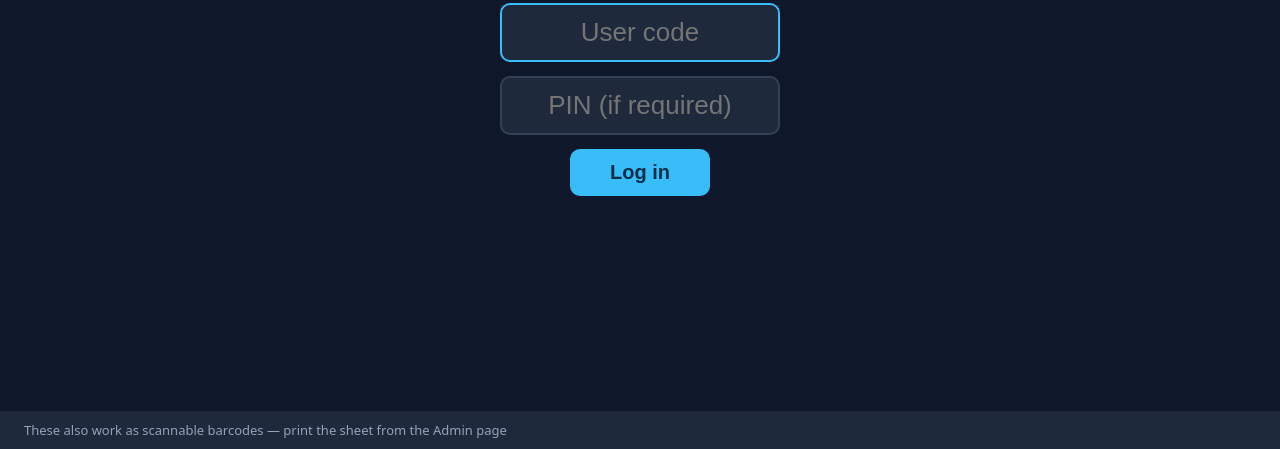
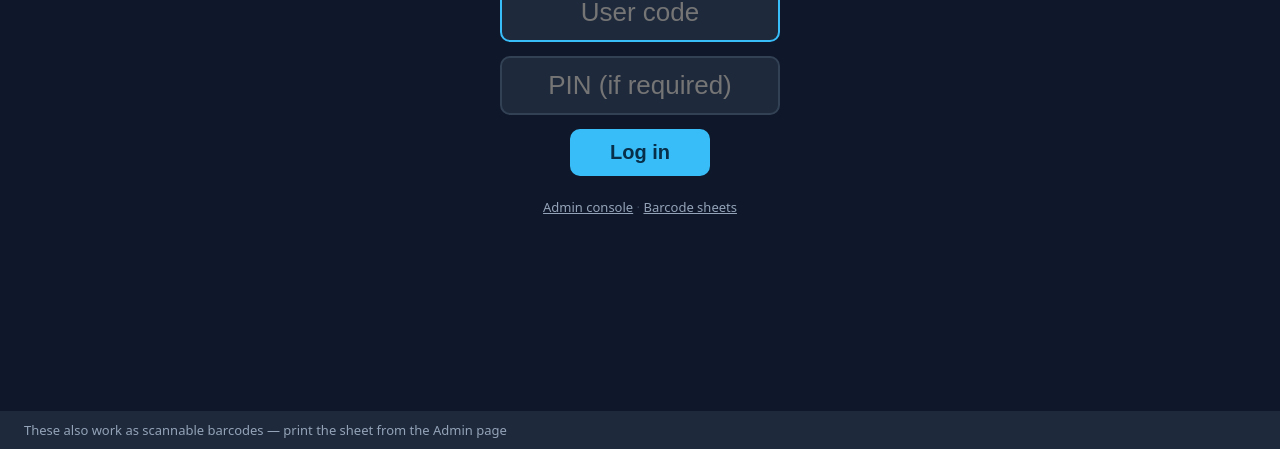
Before and after one commit to DotFrog311/InboundKitScanner, a website: page public/index.html in a window 1280 px wide. Shown: the part 351-800 px from the top of the page. Drawn offline with Linux system fonts and the light colour scheme.

Commit message:
Login screen: links to admin console and barcode sheets

```diff
--- a/public/index.html
+++ b/public/index.html
@@ -216,7 +216,12 @@
         <input id="ucode" placeholder="User code" autofocus autocomplete="off">
         <input id="upin" placeholder="PIN (if required)" type="password" autocomplete="off">
         <button type="submit">Log in</button>
-      </form>`;
+      </form>
+      <div style="margin-top:22px;font-size:13px">
+        <a href="/admin.html" style="color:var(--dim)">Admin console</a>
+        <span style="color:var(--panel2)"> · </span>
+        <a href="/barcodes.html" style="color:var(--dim)">Barcode sheets</a>
+      </div>`;
     const form = $('loginForm');
     $('ucode').focus();
     // A badge scan (USR-xxxx + Enter) submits immediately from the code field.
```
